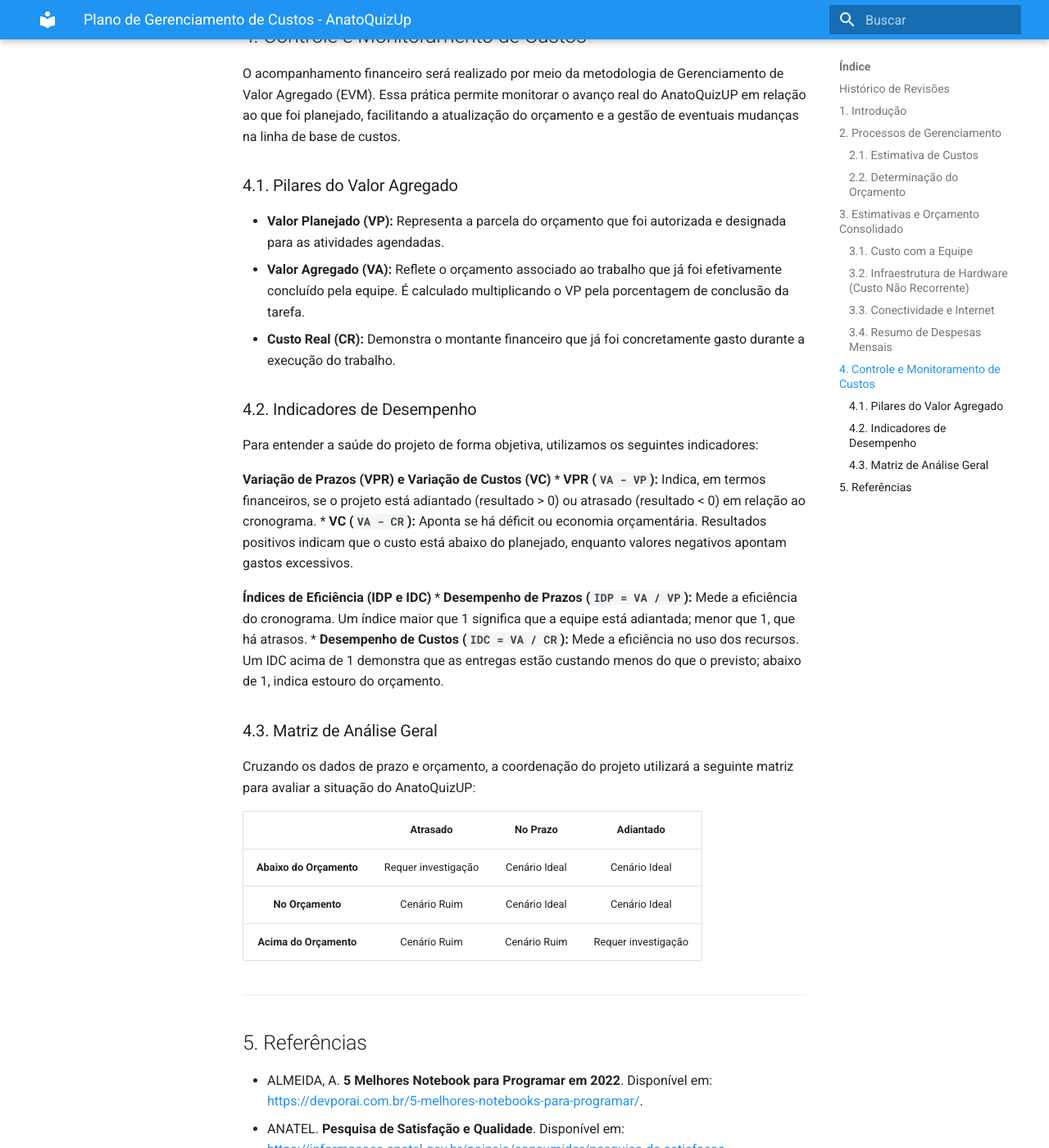
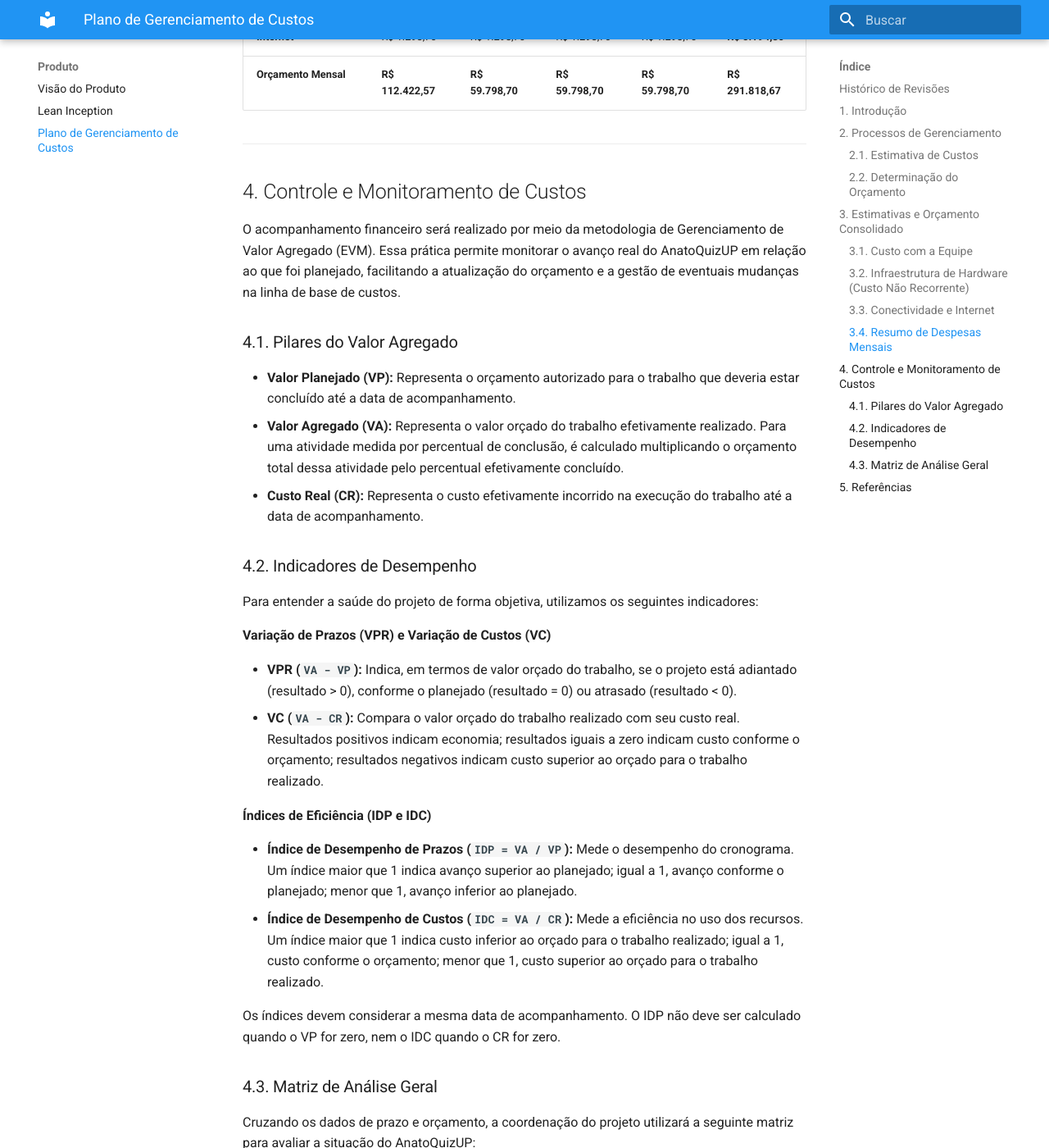
Before and after one commit to fga-eps-mds/2026-2-AnatoQuizUp-Doc, an MkDocs documentation site: the page built from docs/produto/plano-de-custos.md, in a window 1280 px wide and 1400 px high, scrolled down 2534 px. Shown: the whole window at 82% size. Built offline with MkDocs 1.6.1 and Material for MkDocs 9.7.7, drawn with Linux system fonts in a browser that asks for light colours; some of the changed text lies outside the part shown.

Commit message:
docs: corrige plano de custos e adiciona ao menu

```diff
--- a/docs/produto/plano-de-custos.md
+++ b/docs/produto/plano-de-custos.md
@@ -32,21 +32,27 @@
 A previsão orçamentária engloba os custos diretos e indiretos necessários para manter a equipe operando durante os 4 meses previstos para a execução do projeto.
 
 ### 3.1. Custo com a Equipe
+
 Para fins de precificação, os 13 integrantes da equipe foram alocados sob o perfil de Desenvolvedores Júnior.
-* Considerando o mercado atual, adotou-se o salário médio de **R$ 4.500,00** mensais para cada profissional.
-* Dessa forma, a folha de pagamento mensal da equipe de **13 desenvolvedores** totaliza **R$ 58.500,00**.
-* Ao longo dos 4 meses de projeto, o investimento total em pessoal será de **R$ 234.000,00**.
+
+- Considerando o mercado atual, adotou-se o salário médio de **R$ 4.500,00** mensais para cada profissional.
+- Dessa forma, a folha de pagamento mensal da equipe de **13 desenvolvedores** totaliza **R$ 58.500,00**.
+- Ao longo dos 4 meses de projeto, o investimento total em pessoal será de **R$ 234.000,00**.
 
 ### 3.2. Infraestrutura de Hardware (Custo Não Recorrente)
+
 Para garantir a performance no desenvolvimento da plataforma e no treinamento dos modelos de inteligência artificial, foi orçada a aquisição de computadores dedicados. Esse investimento é pontual e incide integralmente no primeiro mês.
-* O equipamento padronizado para a equipe é o notebook **LOQ Intel Core i5-12450H (16GB, 512GB SSD, Linux, tela 15,6" FHD)**.
-* Com um custo unitário de **R$ 4.047,99**, a aquisição para todos os 13 integrantes demanda um aporte de **R$ 52.623,87**.
+
+- O equipamento padronizado para a equipe é o notebook **LOQ Intel Core i5-12450H (16GB, 512GB SSD, Linux, tela 15,6" FHD)**.
+- Com um custo unitário de **R$ 4.047,99**, a aquisição para todos os 13 integrantes demanda um aporte de **R$ 52.623,87**.
 
 ### 3.3. Conectividade e Internet
+
 Para suportar as atividades de pesquisa e o trabalho integrado da equipe, foi orçado um serviço de banda larga de alta qualidade, utilizando os valores da Oi, provedora bem avaliada na região do Distrito Federal.
-* O plano básico de fibra ótica tem o custo mensal de **R$ 99,90** por pessoa.
-* Para o grupo de 13 pessoas, isso representa **R$ 1.298,70** ao mês.
-* No acumulado dos 4 meses, o custo com internet será de **R$ 5.194,80**.
+
+- O plano básico de fibra ótica tem o custo mensal de **R$ 99,90** por pessoa.
+- Para o grupo de 13 pessoas, isso representa **R$ 1.298,70** ao mês.
+- No acumulado dos 4 meses, o custo com internet será de **R$ 5.194,80**.
 
 ### 3.4. Resumo de Despesas Mensais
 
@@ -65,21 +71,25 @@
 
 ### 4.1. Pilares do Valor Agregado
 
-* **Valor Planejado (VP):** Representa a parcela do orçamento que foi autorizada e designada para as atividades agendadas.
-* **Valor Agregado (VA):** Reflete o orçamento associado ao trabalho que já foi efetivamente concluído pela equipe. É calculado multiplicando o VP pela porcentagem de conclusão da tarefa.
-* **Custo Real (CR):** Demonstra o montante financeiro que já foi concretamente gasto durante a execução do trabalho.
+- **Valor Planejado (VP):** Representa o orçamento autorizado para o trabalho que deveria estar concluído até a data de acompanhamento.
+- **Valor Agregado (VA):** Representa o valor orçado do trabalho efetivamente realizado. Para uma atividade medida por percentual de conclusão, é calculado multiplicando o orçamento total dessa atividade pelo percentual efetivamente concluído.
+- **Custo Real (CR):** Representa o custo efetivamente incorrido na execução do trabalho até a data de acompanhamento.
 
 ### 4.2. Indicadores de Desempenho
 
 Para entender a saúde do projeto de forma objetiva, utilizamos os seguintes indicadores:
 
 **Variação de Prazos (VPR) e Variação de Custos (VC)**
-* **VPR (`VA - VP`):** Indica, em termos financeiros, se o projeto está adiantado (resultado > 0) ou atrasado (resultado < 0) em relação ao cronograma.
-* **VC (`VA - CR`):** Aponta se há déficit ou economia orçamentária. Resultados positivos indicam que o custo está abaixo do planejado, enquanto valores negativos apontam gastos excessivos.
+
+- **VPR (`VA - VP`):** Indica, em termos de valor orçado do trabalho, se o projeto está adiantado (resultado > 0), conforme o planejado (resultado = 0) ou atrasado (resultado < 0).
+- **VC (`VA - CR`):** Compara o valor orçado do trabalho realizado com seu custo real. Resultados positivos indicam economia; resultados iguais a zero indicam custo conforme o orçamento; resultados negativos indicam custo superior ao orçado para o trabalho realizado.
 
 **Índices de Eficiência (IDP e IDC)**
-* **Desempenho de Prazos (`IDP = VA / VP`):** Mede a eficiência do cronograma. Um índice maior que 1 significa que a equipe está adiantada; menor que 1, que há atrasos.
-* **Desempenho de Custos (`IDC = VA / CR`):** Mede a eficiência no uso dos recursos. Um IDC acima de 1 demonstra que as entregas estão custando menos do que o previsto; abaixo de 1, indica estouro do orçamento.
+
+- **Índice de Desempenho de Prazos (`IDP = VA / VP`):** Mede o desempenho do cronograma. Um índice maior que 1 indica avanço superior ao planejado; igual a 1, avanço conforme o planejado; menor que 1, avanço inferior ao planejado.
+- **Índice de Desempenho de Custos (`IDC = VA / CR`):** Mede a eficiência no uso dos recursos. Um índice maior que 1 indica custo inferior ao orçado para o trabalho realizado; igual a 1, custo conforme o orçamento; menor que 1, custo superior ao orçado para o trabalho realizado.
+
+Os índices devem considerar a mesma data de acompanhamento. O IDP não deve ser calculado quando o VP for zero, nem o IDC quando o CR for zero.
 
 ### 4.3. Matriz de Análise Geral
 
--- a/mkdocs.yml
+++ b/mkdocs.yml
@@ -21,6 +21,7 @@
   - Produto:
     - Visão do Produto: produto/visao.md
     - Lean Inception: produto/lean_inception.md
+    - Plano de Gerenciamento de Custos: produto/plano-de-custos.md
 
   - Contribuição:
     - Política de Branches: contribuicao/branches.md
```
